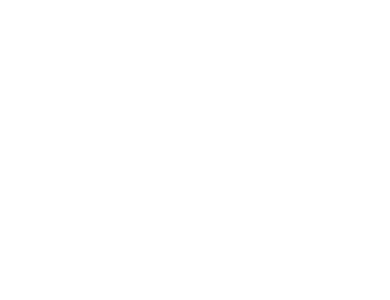
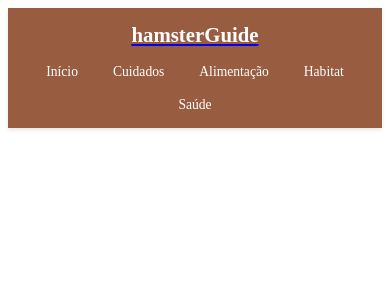
Before and after one commit to gabriela-fernanda14/hamsterGuide, a Next.js app: page / in a window 390 px wide. Shown: the top 300 px of the page. Built offline with nearby package versions, Linux system fonts and the light colour scheme.

Commit message:
feat: create header

```diff
--- a/src/app/layout.js
+++ b/src/app/layout.js
@@ -1,5 +1,6 @@
 import { Geist, Geist_Mono } from "next/font/google";
 import "./globals.css";
+import Header from "../components/header";
 
 const geistSans = Geist({
   variable: "--font-geist-sans",
@@ -18,8 +19,9 @@
 
 export default function RootLayout({ children }) {
   return (
-    <html lang="en">
+    <html lang="pt-br">
       <body className={`${geistSans.variable} ${geistMono.variable}`}>
+        <Header />
         {children}
       </body>
     </html>
--- /dev/null
+++ b/src/components/header/header.module.css
@@ -0,0 +1,144 @@
+.header {
+  background-color: #985c41;
+  box-shadow: 0 2px 4px rgba(0, 0, 0, 0.1);
+  position: sticky;
+  top: 0;
+  z-index: 100;
+  padding: 0 20px;
+}
+
+.container {
+  max-width: 1200px;
+  margin: 0 auto;
+  display: flex;
+  justify-content: space-between;
+  align-items: center;
+  height: 70px;
+}
+
+.logo h1 {
+  color: white;
+  margin: 0;
+  font-size: 1.8rem;
+  font-weight: bold;
+  text-decoration: none;
+  transition: color 0.3s ease;
+}
+
+.logo:hover h1 {
+  color: #f0f0f0;
+}
+
+.nav {
+  display: flex;
+}
+
+.navList {
+  display: flex;
+  list-style: none;
+  margin: 0;
+  padding: 0;
+  gap: 30px;
+}
+
+.navLink {
+  color: white;
+  text-decoration: none;
+  font-size: 1rem;
+  font-weight: 500;
+  padding: 8px 16px;
+  border-radius: 6px;
+  transition: all 0.3s ease;
+  position: relative;
+}
+
+.navLink:hover {
+  background-color: rgba(255, 255, 255, 0.1);
+  color: #f0f0f0;
+  transform: translateY(-1px);
+}
+
+.navLink:active {
+  transform: translateY(0);
+}
+
+/* Efeito de linha inferior no hover */
+.navLink::after {
+  content: '';
+  position: absolute;
+  width: 0;
+  height: 2px;
+  bottom: 2px;
+  left: 50%;
+  background-color: white;
+  transition: all 0.3s ease;
+  transform: translateX(-50%);
+}
+
+.navLink:hover::after {
+  width: 80%;
+}
+
+/* Responsividade */
+@media (max-width: 768px) {
+  .header {
+    padding: 0 15px;
+  }
+
+  .container {
+    height: 60px;
+    flex-direction: column;
+    justify-content: center;
+    gap: 10px;
+    padding: 10px 0;
+    height: auto;
+    min-height: 60px;
+  }
+
+  .logo h1 {
+    font-size: 1.5rem;
+  }
+
+  .navList {
+    gap: 20px;
+    flex-wrap: wrap;
+    justify-content: center;
+  }
+
+  .navLink {
+    font-size: 0.9rem;
+    padding: 6px 12px;
+  }
+}
+
+@media (max-width: 480px) {
+  .container {
+    gap: 15px;
+    padding: 15px 0;
+  }
+
+  .logo h1 {
+    font-size: 1.3rem;
+  }
+
+  .navList {
+    gap: 15px;
+    flex-wrap: wrap;
+  }
+
+  .navLink {
+    font-size: 0.85rem;
+    padding: 5px 10px;
+  }
+}
+
+@media (max-width: 380px) {
+  .navList {
+    gap: 10px;
+  }
+
+  .navLink {
+    font-size: 0.8rem;
+    padding: 4px 8px;
+  }
+}
--- /dev/null
+++ b/src/components/header/index.jsx
@@ -0,0 +1,46 @@
+import Link from 'next/link';
+import styles from './header.module.css';
+
+const Header = () => {
+  return (
+    <header className={styles.header}>
+      <div className={styles.container}>
+        <Link href="/" className={styles.logo}>
+          <h1>hamsterGuide</h1>
+        </Link>
+
+        <nav className={styles.nav}>
+          <ul className={styles.navList}>
+            <li>
+              <Link href="/" className={styles.navLink}>
+                Início
+              </Link>
+            </li>
+            <li>
+              <Link href="/cuidados" className={styles.navLink}>
+                Cuidados
+              </Link>
+            </li>
+            <li>
+              <Link href="/alimentacao" className={styles.navLink}>
+                Alimentação
+              </Link>
+            </li>
+            <li>
+              <Link href="/habitat" className={styles.navLink}>
+                Habitat
+              </Link>
+            </li>
+            <li>
+              <Link href="/saude" className={styles.navLink}>
+                Saúde
+              </Link>
+            </li>
+          </ul>
+        </nav>
+      </div>
+    </header>
+  );
+};
+
+export default Header;
```
